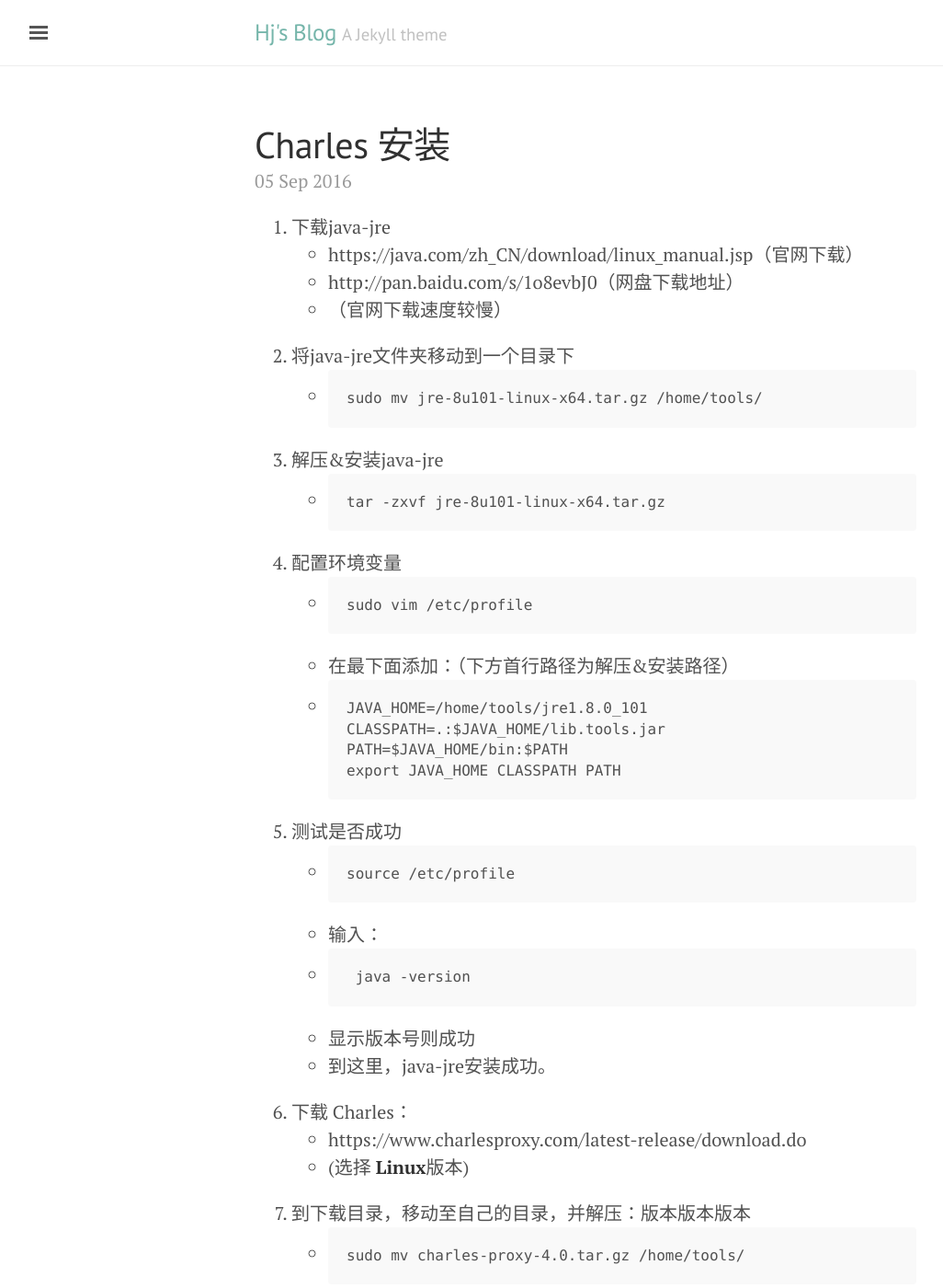
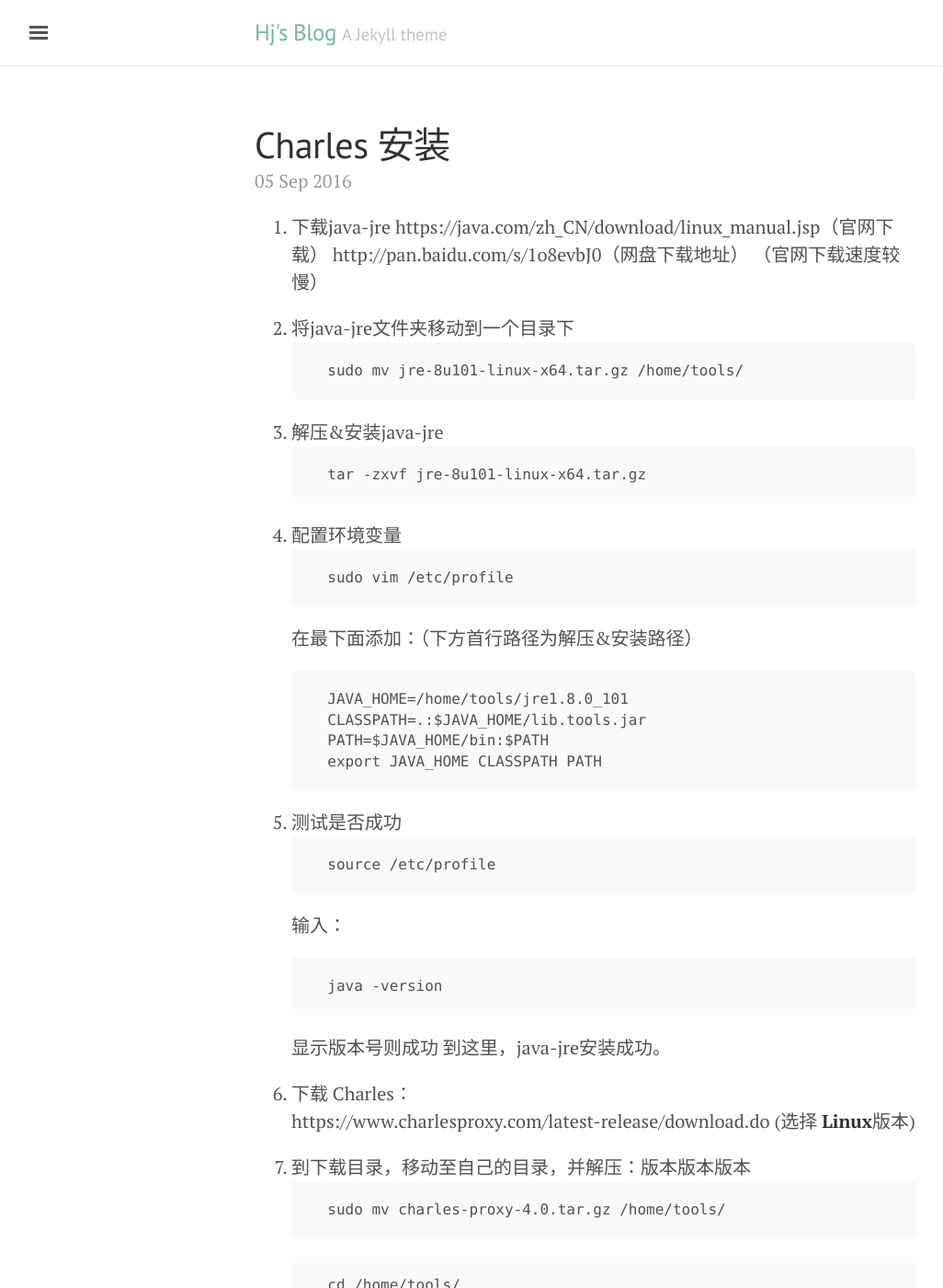
Before and after one commit to hxjiejie/jekyll_demo, a Jekyll site: the page built from _posts/2016-09-05-charles.md, in a window 1280 px wide and 1400 px high. Shown: the whole window at 92% size, without its empty margins (3-1029 px from the left). Built offline with Jekyll 4.4.1, drawn with Linux system fonts in a browser that asks for light colours.

````diff
--- a/_posts/2016-09-05-charles.md
+++ b/_posts/2016-09-05-charles.md
@@ -4,69 +4,69 @@ title: Charles 安装
 ---
 
 1. 下载java-jre
-- https://java.com/zh_CN/download/linux_manual.jsp（官网下载）
-- http://pan.baidu.com/s/1o8evbJ0（网盘下载地址）
-- （官网下载速度较慢）
+  https://java.com/zh_CN/download/linux_manual.jsp（官网下载）
+  http://pan.baidu.com/s/1o8evbJ0（网盘下载地址）
+  （官网下载速度较慢）
 
 2. 将java-jre文件夹移动到一个目录下
-- ```
-sudo mv jre-8u101-linux-x64.tar.gz /home/tools/
-```
+  ```
+  sudo mv jre-8u101-linux-x64.tar.gz /home/tools/
+  ```
 
 3. 解压&安装java-jre
-- ```
-tar -zxvf jre-8u101-linux-x64.tar.gz
-```
+  ```
+  tar -zxvf jre-8u101-linux-x64.tar.gz
+  ```
 
 4. 配置环境变量
-- ```
-sudo vim /etc/profile
-```
-- 在最下面添加：（下方首行路径为解压&安装路径）
-- ```
-JAVA_HOME=/home/tools/jre1.8.0_101
-CLASSPATH=.:$JAVA_HOME/lib.tools.jar
-PATH=$JAVA_HOME/bin:$PATH
-export JAVA_HOME CLASSPATH PATH
-```
+  ```
+  sudo vim /etc/profile
+  ```
+  在最下面添加：（下方首行路径为解压&安装路径）
+  ```
+  JAVA_HOME=/home/tools/jre1.8.0_101
+  CLASSPATH=.:$JAVA_HOME/lib.tools.jar
+  PATH=$JAVA_HOME/bin:$PATH
+  export JAVA_HOME CLASSPATH PATH
+  ```
 
 5. 测试是否成功
-- ```
-source /etc/profile
-```
-- 输入：
-- ```
- java -version
-```
-- 显示版本号则成功
-- 到这里，java-jre安装成功。
+  ```
+  source /etc/profile
+  ```
+  输入：
+  ```
+  java -version
+  ```
+  显示版本号则成功
+  到这里，java-jre安装成功。
 
 6. 下载 Charles：
-- https://www.charlesproxy.com/latest-release/download.do
-- (选择 **Linux**版本)
+  https://www.charlesproxy.com/latest-release/download.do
+  (选择 **Linux**版本)
 
 7. 到下载目录，移动至自己的目录，并解压：版本版本版本
-- ```
-sudo mv charles-proxy-4.0.tar.gz /home/tools/
-```
-- ```
-cd /home/tools/
-```
-- ```
-tar -zxvf charles-proxy-4.0.tar.gz
-```
+  ```
+  sudo mv charles-proxy-4.0.tar.gz /home/tools/
+  ```
+  ```
+  cd /home/tools/
+  ```
+  ```
+  tar -zxvf charles-proxy-4.0.tar.gz
+  ```
 
 8. 进入目录：
-- ```
-cd charles/bin/
-```
+  ```
+  cd charles/bin/
+  ```
 
 9. 创建软连接
-- ```
-sudo ln -s /home/tools/charles/bin/charles /usr/local/bin/charles
-```
+  ```
+  sudo ln -s /home/tools/charles/bin/charles /usr/local/bin/charles
+  ```
 
 10. 启动charles（端口：8888）
-- ```
-charles
-```
+  ```
+  charles
+  ```
````
